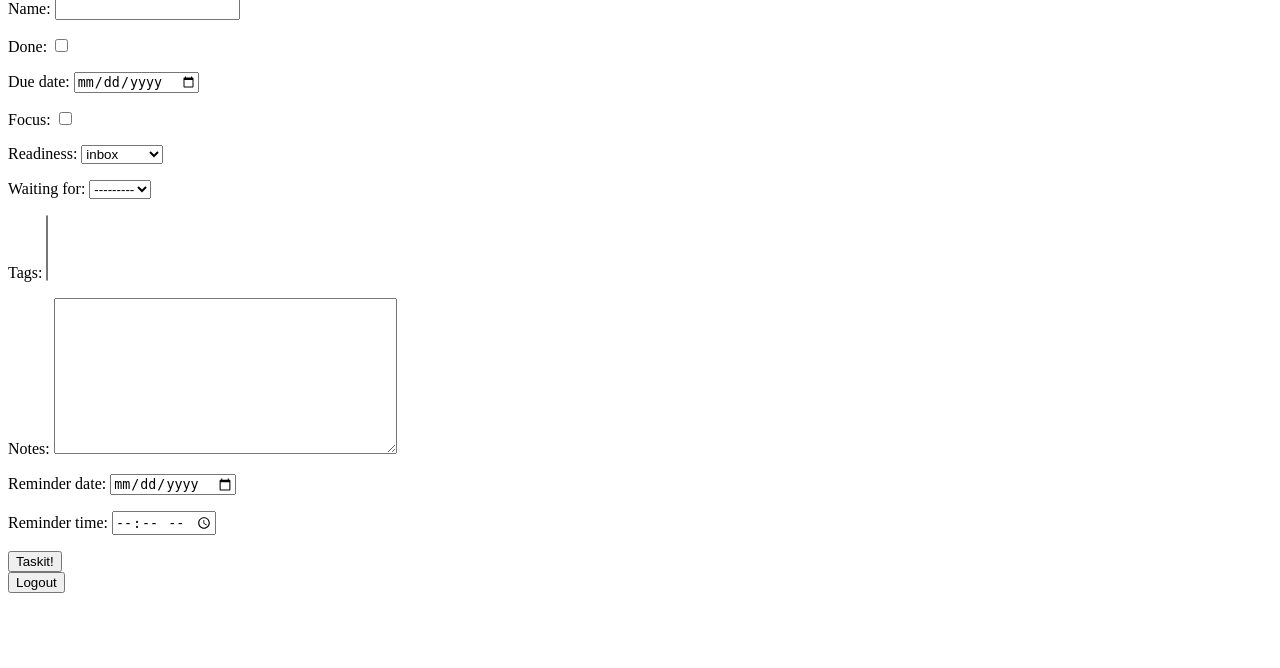
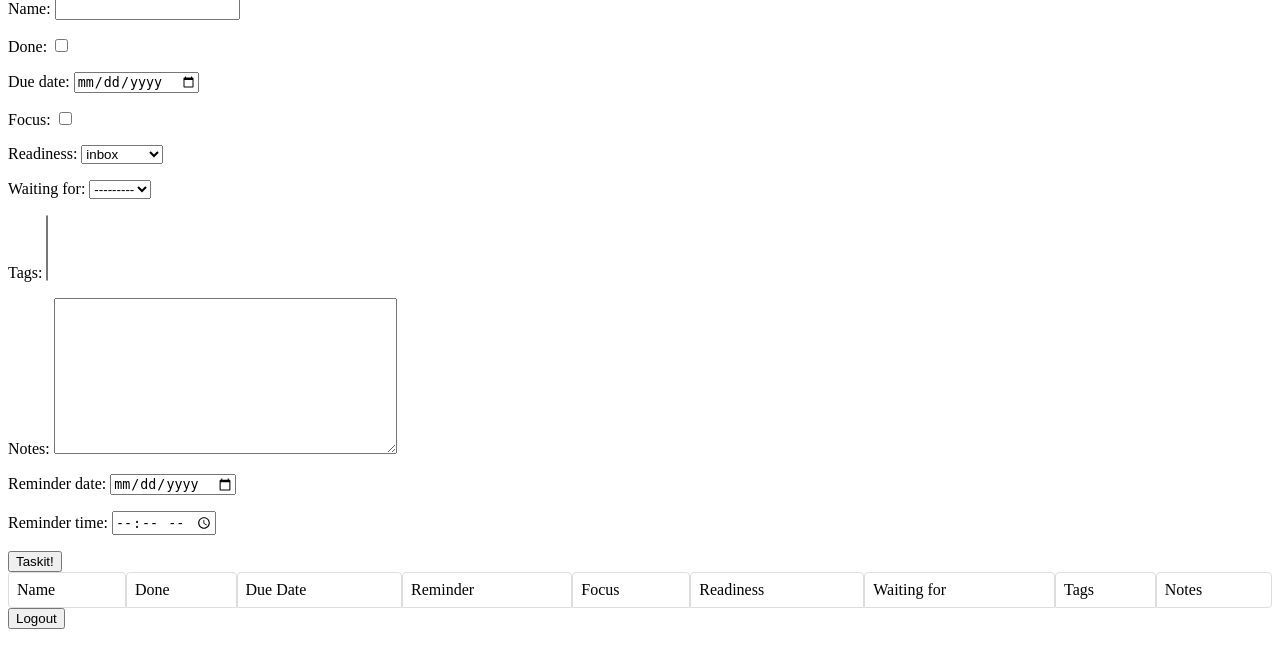
Before and after one commit to ppbrasil/GTD, a Django app: page /create_task/ in a window 1280 px wide. Shown: the part 102-770 px from the top of the page. Run offline with Django 4.2, Linux system fonts and the light colour scheme; the visitor is signed in with stand-in values (Sample User, id 1); data that the repository does not hold is empty.

Commit message:
CSS Applied for all task list views

```diff
--- a/GTD/templates/base.html
+++ b/GTD/templates/base.html
@@ -1,11 +1,17 @@
 <!DOCTYPE html>
 <html>
 <head>
+
+    {% block head %}
+    {% endblock %}
+
     <title>
         {% block title %}
         {% endblock %}
     </title>
+
 </head>
+
 <body>
     <header>
         {% block header %}
--- a/GTD/templates/dashboard.html
+++ b/GTD/templates/dashboard.html
@@ -1,4 +1,11 @@
 {% extends 'base.html' %}
+
+{% block head%}
+
+    {% load static %}
+    <link rel="stylesheet" type="text/css" href="{% static 'table.css' %}">
+
+{% endblock %}
 
 {% block main %}
 
@@ -13,20 +20,33 @@
                   <button type="submit">Taskit!</button>
                 </form>
             </div>
-            <div>
-                {% for task in tasks %}
-                    <div>
-                        <div>{{ task.name }}</div>
-                        <div>{{ task.done }}</div>
-                        <div>{{ task.due_date }}</div>
-                        <div>{{ task.reminder }}</div>
-                        <div>{{ task.focus }}</div>
-                        <div>{{ task.readiness }}</div>
-                        <div>{{ task.waiting_for }}</div>
-                        <div>{{ task.tags }}</div>
-                        <div>{{ task.notes }}</div>
+            <div class="table">
+                <div class="table-row">
+                    <div class="table-cell">Name</div>
+                    <div class="table-cell">Done</div>
+                    <div class="table-cell">Due Date</div>
+                    <div class="table-cell">Reminder</div>
+                    <div class="table-cell">Focus</div>
+                    <div class="table-cell">Readiness</div>
+                    <div class="table-cell">Waiting for</div>
+                    <div class="table-cell">Tags</div>
+                    <div class="table-cell">Notes</div>
+                </div>
+                <div>
+                    {% for task in tasks %}
+                    <div class="table-row">
+                        <div class="table-cell">{{ task.name }}</div>
+                        <div class="table-cell">{{ task.done }}</div>
+                        <div class="table-cell">{{ task.due_date }}</div>
+                        <div class="table-cell">{{ task.reminder }}</div>
+                        <div class="table-cell">{{ task.focus }}</div>
+                        <div class="table-cell">{{ task.readiness }}</div>
+                        <div class="table-cell">{{ task.waiting_for }}</div>
+                        <div class="table-cell">{{ task.tags }}</div>
+                        <div class="table-cell">{{ task.notes }}</div>
                     </div>
-                {% endfor %}
+                    {% endfor %}
+                </div>
             </div>
             <div>
                 <form method="post" action="{% url 'logout' %}">
--- /dev/null
+++ b/static/table.css
@@ -0,0 +1,34 @@
+.table {
+    display: table;
+    width: 100%;
+}
+
+.table-row {
+    display: table-row;
+}
+
+.table-cell {
+    display: table-cell;
+    padding: 8px;
+    border: 1px solid #ddd;
+}
+
+.table-cell:first-child {
+    border-top-left-radius: 4px;
+    border-bottom-left-radius: 4px;
+}
+
+.table-cell:last-child {
+    border-top-right-radius: 4px;
+    border-bottom-right-radius: 4px;
+}
+
+.table-row:first-child .table-cell {
+    border-top-left-radius: 4px;
+    border-top-right-radius: 4px;
+}
+
+.table-row:last-child .table-cell {
+    border-bottom-left-radius: 4px;
+    border-bottom-right-radius: 4px;
+}
```
Also changed, not shown: GTD/settings.py (+10 -3 lines), tasks/templates/filtered_list_task.html (+33 -11 lines).
